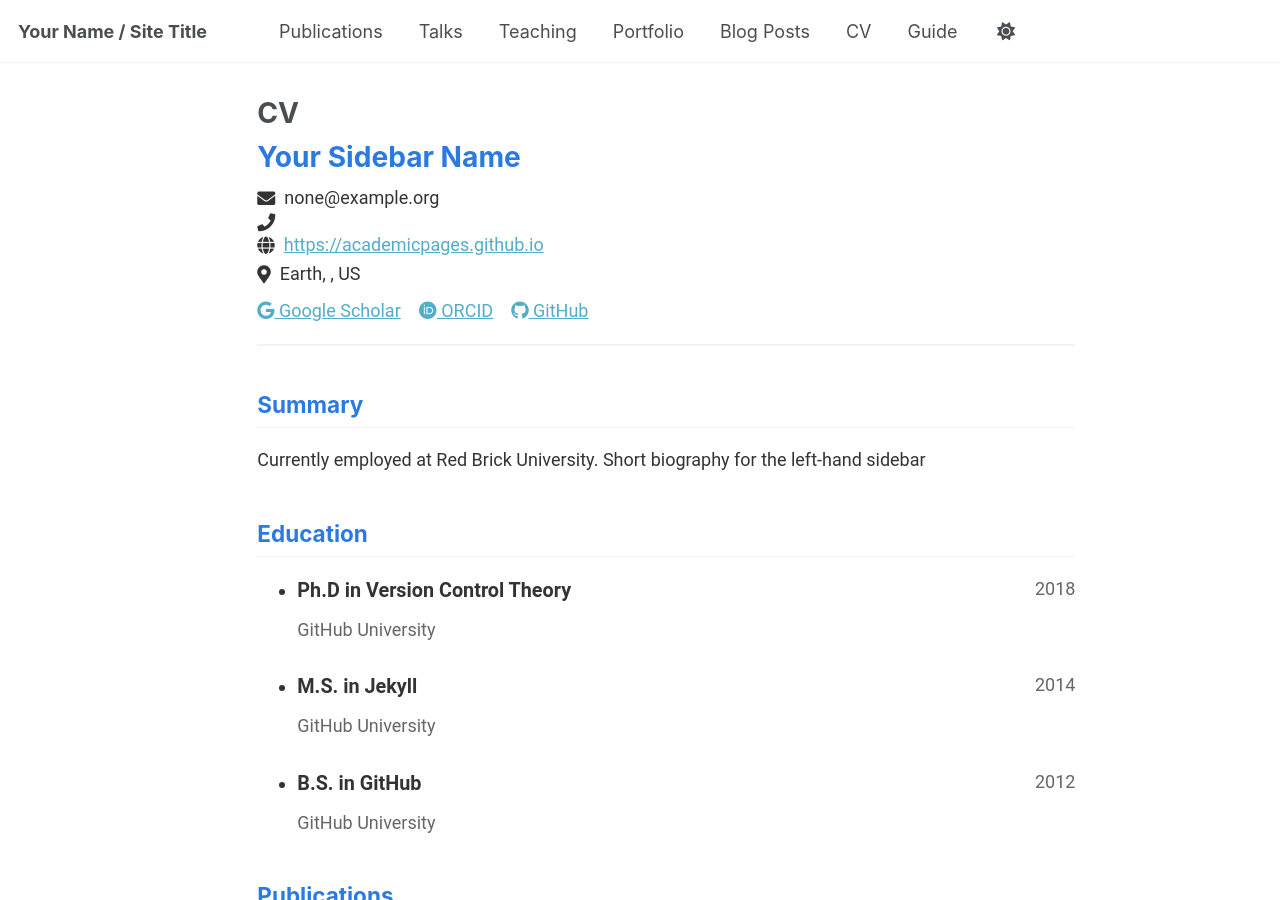
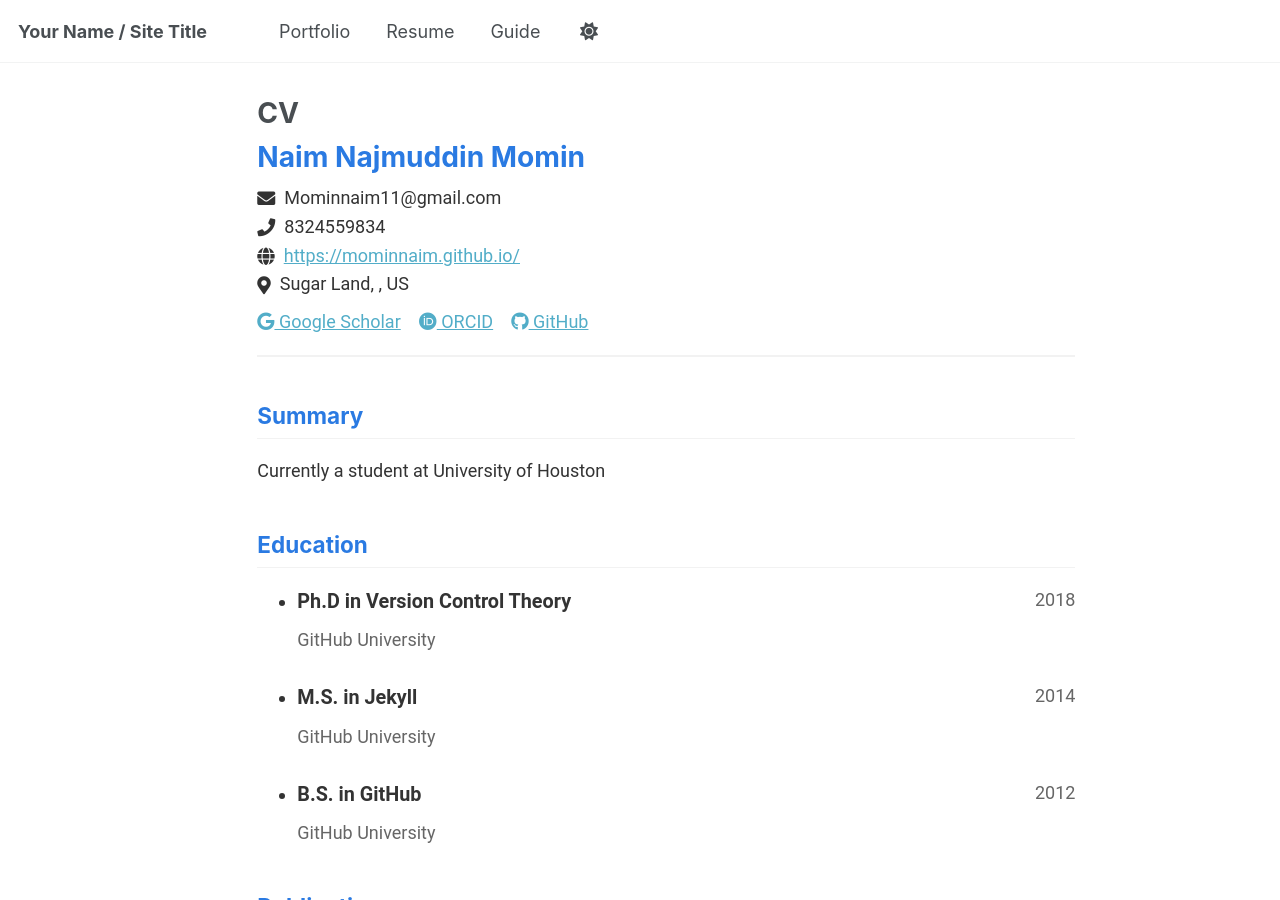
Before and after one commit to Mominnaim/mominnaim.github.io, a Jekyll site: the page built from _pages/cv-json.md, in a window 1280 px wide and 900 px high. Built offline with Jekyll 4.4.1, drawn with Linux system fonts in a browser that asks for light colours.

Commit message:
initial commit

```diff
--- a/_data/authors.yml
+++ b/_data/authors.yml
@@ -1,18 +1,8 @@
 # Authors
 
 Name Name:
-  name        : "Name Name"
+  name        : "Naim Najmuddin Momin"
   uri         : "http://name.com"
-  email       : "name@name.com"
-  bio         : "This is the first name."
+  email       : "mominnaim11@gmail.com"
+  bio         : "Computer Science student at the University of Houston with 2+ years of hands-on experience in full-stack development using Python, Java, JavaScript, HTML/CSS, and modern frameworks. Certified AWS Cloud Practitioner with a strong understanding of cloud fundamentals and software architecture. Passionate about building scalable applications, optimizing performance, and continuously learning. Currently seeking opportunities to apply and expand technical skills in real-world environments."
   avatar      : "bio-photo-2.jpg"
-  twitter     : "name"
-  google_plus : "Name"
-
-Name2 Name2:
-  name        : "Name2 Name2"
-  email       : "name2@name2.com"
-  bio         : "I ordered what?"
-  avatar      : "bio-photo.jpg"
-  twitter     : "name2"
-  google_plus : "Name"
--- a/_data/cv.json
+++ b/_data/cv.json
@@ -1,14 +1,14 @@
 {
   "basics": {
-    "name": "Your Sidebar Name",
-    "email": "none@example.org",
-    "phone": "",
-    "website": "https://academicpages.github.io",
-    "summary": "Currently employed at Red Brick University. Short biography for the left-hand sidebar",
+    "name": "Naim Najmuddin Momin",
+    "email": "Mominnaim11@gmail.com",
+    "phone": "8324559834",
+    "website": "https://mominnaim.github.io/",
+    "summary": "Currently a student at University of Houston",
     "location": {
       "address": "",
-      "postalCode": "",
-      "city": "Earth",
+      "postalCode": "77479",
+      "city": "Sugar Land",
       "countryCode": "US",
       "region": ""
     },
--- a/_data/navigation.yml
+++ b/_data/navigation.yml
@@ -8,23 +8,11 @@
 #      Markdown formatted page while the second is generated using JSON.
 
 main:
-  - title: "Publications"
-    url: /publications/
-
-  - title: "Talks"
-    url: /talks/
-
-  - title: "Teaching"
-    url: /teaching/
-
   - title: "Portfolio"
     url: /portfolio/
 
-  - title: "Blog Posts"
-    url: /year-archive/
-
-  - title: "CV"
-    url: /cv/
+  - title: "Resume"
+    url: /resume/
 
   # - title: "CV"
   #   url: /cv-json/
```
